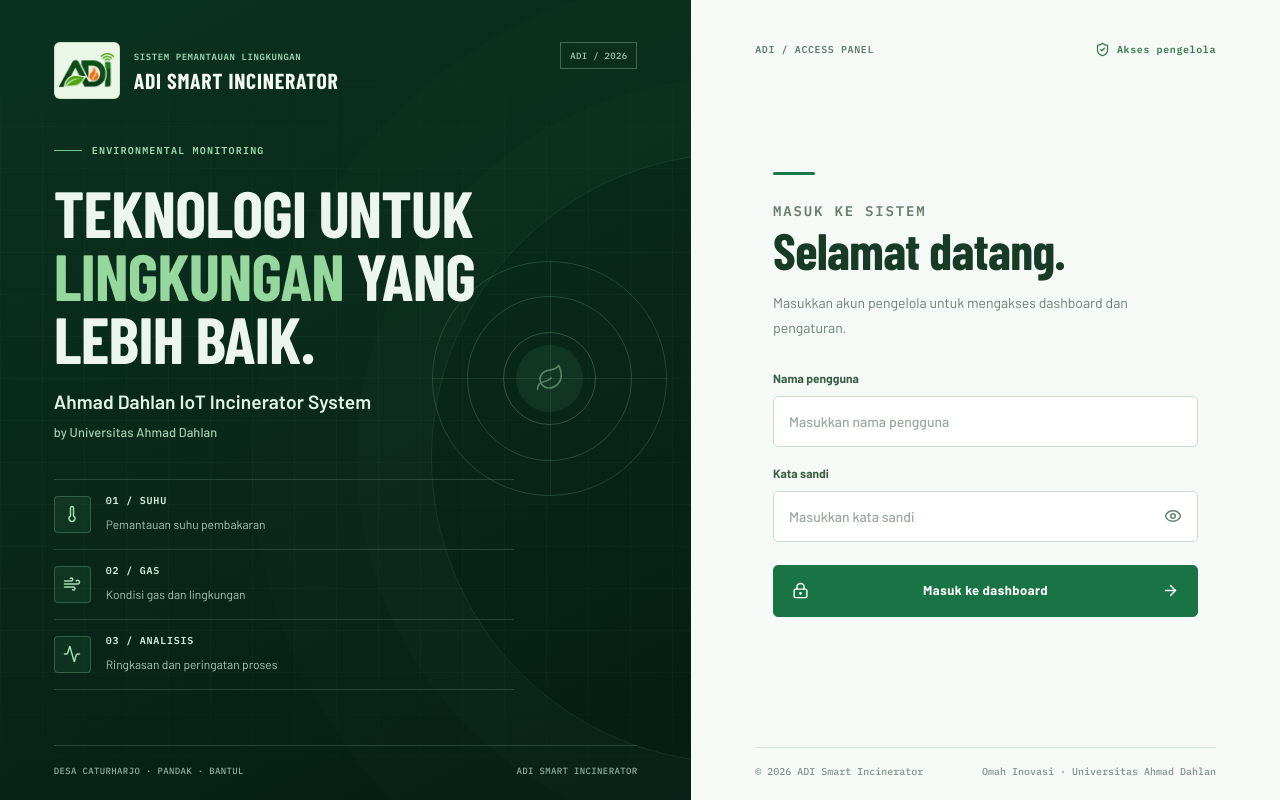
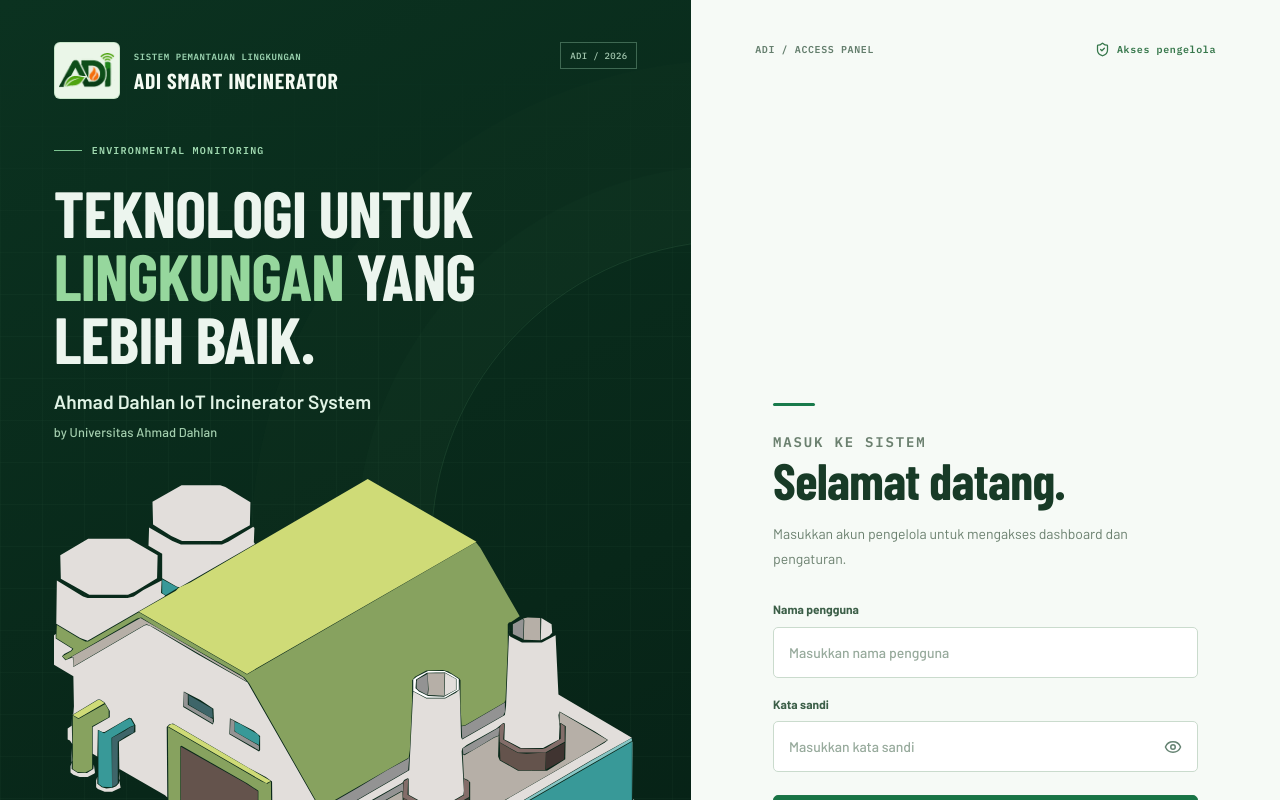
Before and after one commit to jrcoreid-repo/IoT_Incenerator_2026, a Next.js app: page /login in a window 1280 px wide. Shown: the top 800 px of the page. Built offline with nearby package versions, Linux system fonts and the light colour scheme; a web font is replaced by a local one.

Commit message:
design: replace abstract login rings with supplied incinerator facility illustration

```diff
--- a/app/login/page.tsx
+++ b/app/login/page.tsx
@@ -1,7 +1,7 @@
 "use client";
 
 import { FormEvent, useState } from "react";
-import { Activity, ArrowRight, Eye, EyeOff, Leaf, LockKeyhole, ShieldCheck, Thermometer, Wind } from "lucide-react";
+import { Activity, ArrowRight, Eye, EyeOff, LockKeyhole, ShieldCheck, Thermometer, Wind } from "lucide-react";
 
 export default function LoginPage() {
   const [loading, setLoading] = useState(false);
@@ -63,13 +63,8 @@ export default function LoginPage() {
             <span>by Universitas Ahmad Dahlan</span>
           </p>
 
-          <div className="login-visual-graphic" aria-hidden="true">
-            <div className="login-graphic-ring ring-a" />
-            <div className="login-graphic-ring ring-b" />
-            <div className="login-graphic-ring ring-c" />
-            <div className="login-graphic-cross cross-horizontal" />
-            <div className="login-graphic-cross cross-vertical" />
-            <div className="login-graphic-core"><Leaf size={30} strokeWidth={1.35} /></div>
+          <div className="login-facility-art" aria-hidden="true">
+            <img src="/incinerator-illustration.svg" width={1024} height={809} alt="" />
           </div>
           <div className="login-feature-list">
             <div><span className="login-feature-icon"><Thermometer size={18} /></span><span><strong>01 / SUHU</strong><small>Pemantauan suhu pembakaran</small></span></div>
```
